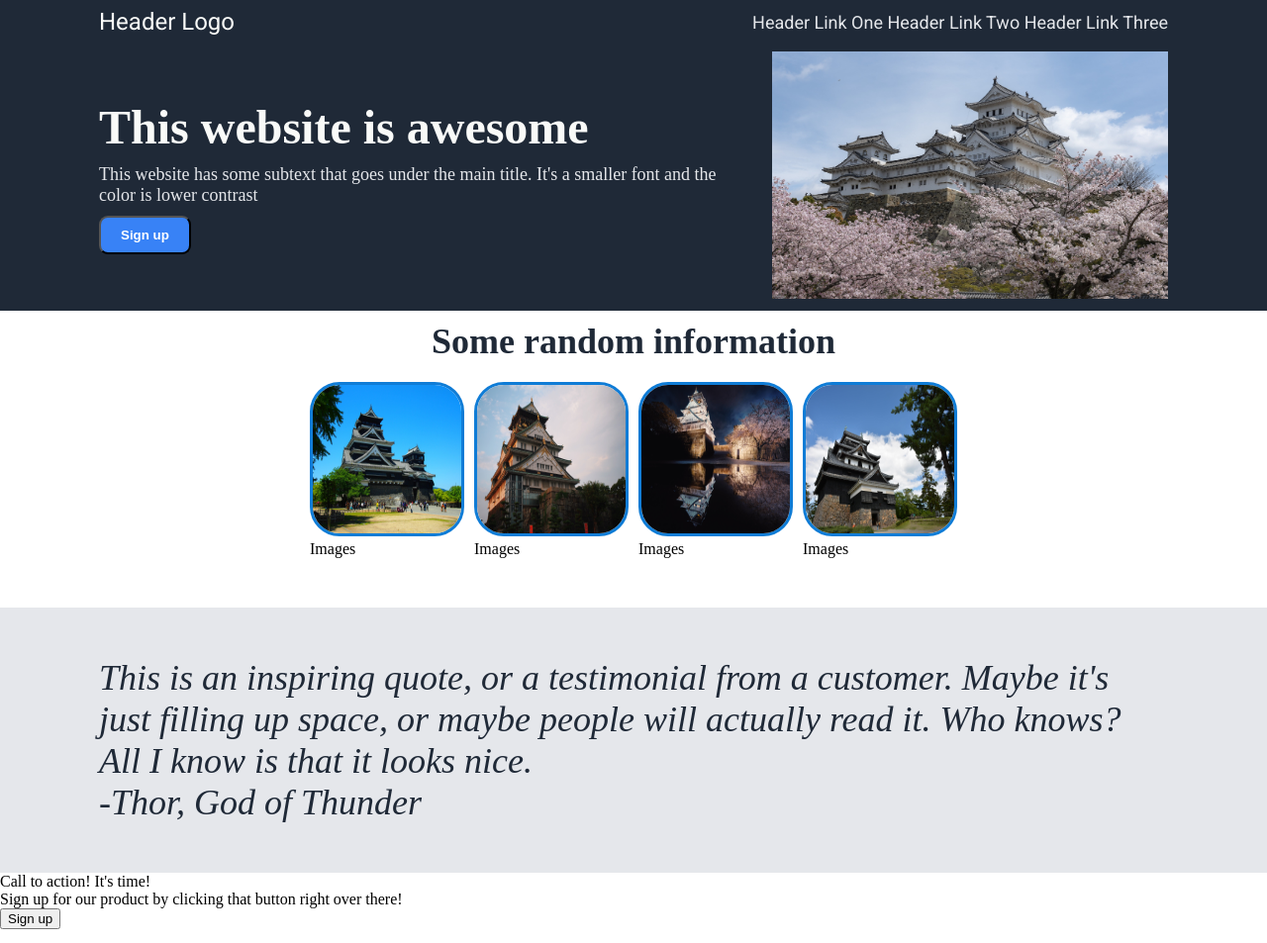
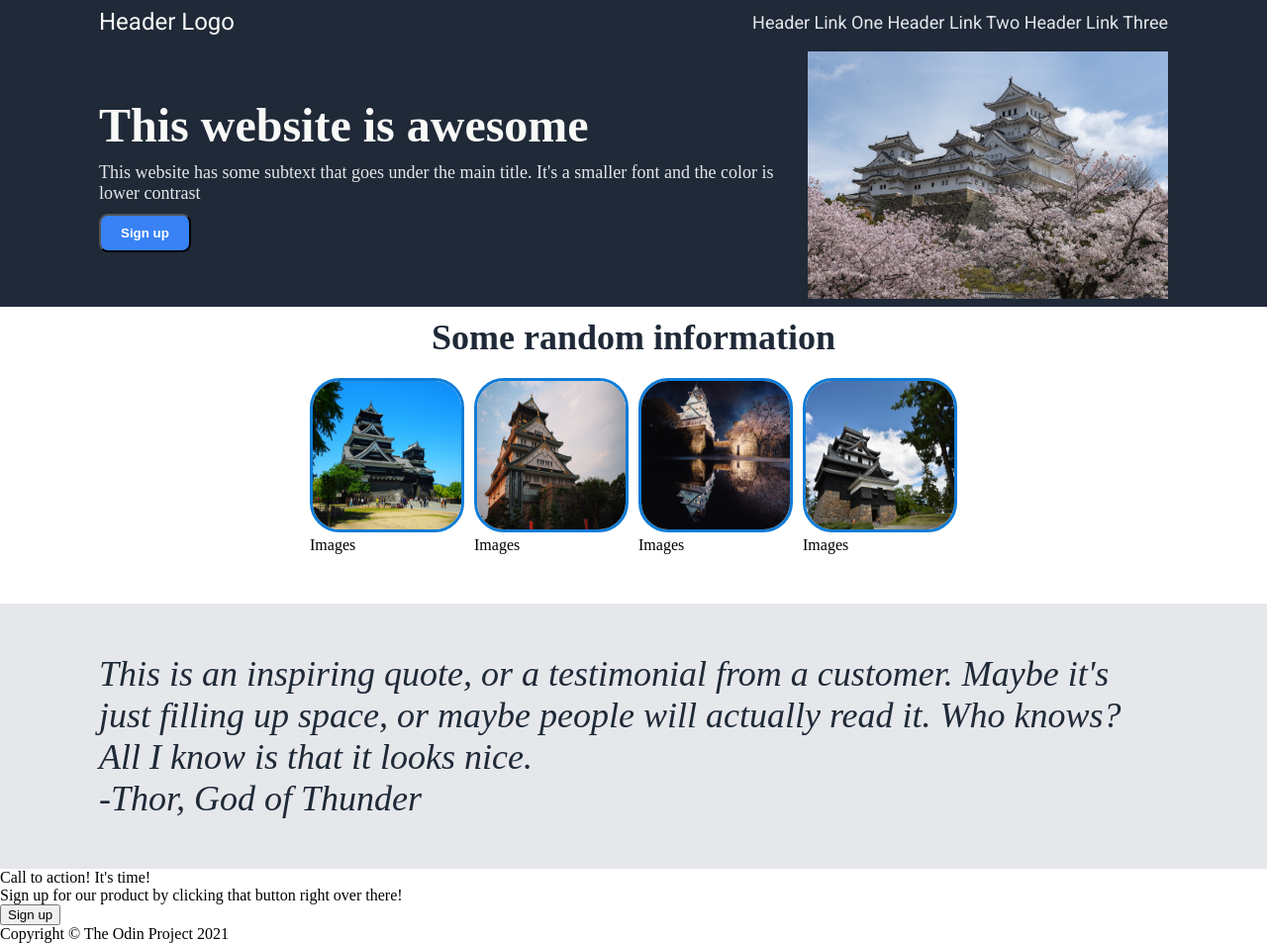
Before and after one commit to mfaizal1504/landing-page, a plain HTML site: page index.html in a window 1280 px wide. Shown: the whole page at 99% size. Drawn offline with Linux system fonts and the light colour scheme.

Commit message:
Change classes and structures for some elements

```diff
--- a/index.html
+++ b/index.html
@@ -32,9 +32,7 @@
             </div>
 
         </div>
-        <div class="promo-img">
-            <img src="./images/castle-sakura.jpg" alt="Placeholder for main image" width="400px" height="250px">
-        </div>
+        <img class="promo-img" src="./images/castle-sakura.jpg" alt="Placeholder for main image" width="400px" height="250px">
     </div>
     <div class="content">
         <div class="content-title">
@@ -70,15 +68,22 @@
         </div>
     </div>
     <div class="contact">
+        <div class="contact-content">
             <div class="contact-title">
                 Call to action! It's time!
             </div>
             <div class="contact-text">
                 Sign up for our product by clicking that button right over there!
             </div>
+        </div>
+        <div>
             <button class="contact-button">
                 Sign up
             </button>
         </div>
+    </div>
+    <div class="footer">
+        Copyright &copy; The Odin Project 2021
+    </div>
 </body>
 </html>
```
Lines whose indentation alone changed are shown as unchanged.
